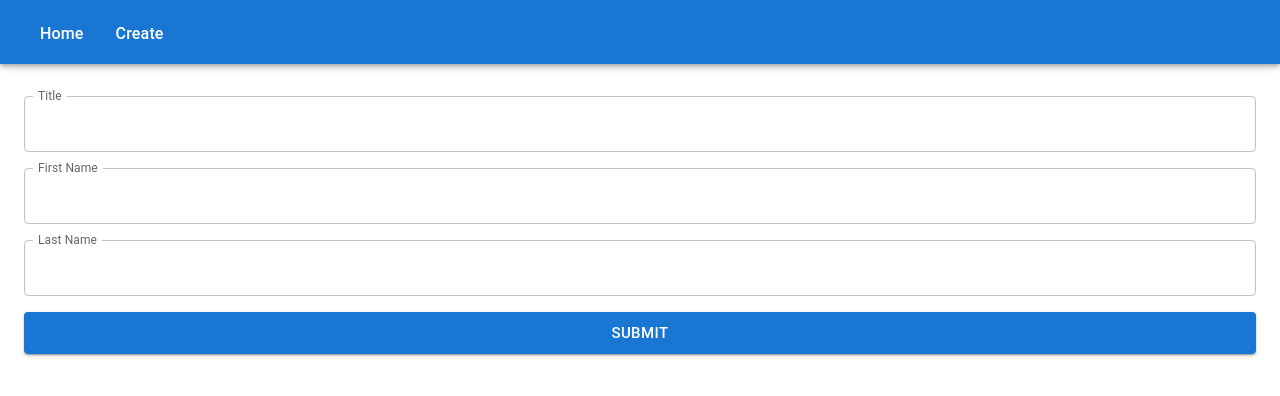
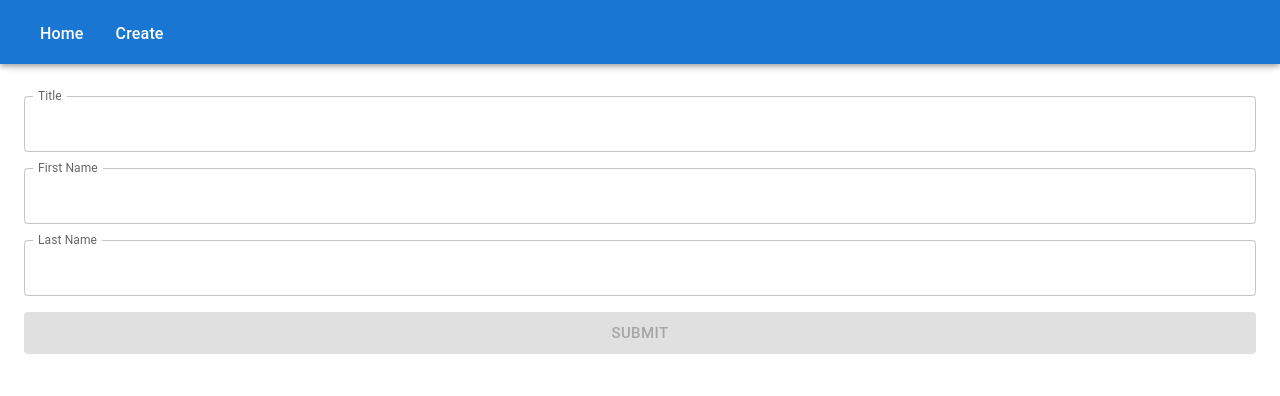
Before and after one commit to iding-ir/mui-react-query, a React (Create React App) app: page /#/edit/1 in a window 1280 px wide. Shown: the top 396 px of the page. Built offline with nearby package versions, Linux system fonts and the light colour scheme; no server answers.

Commit message:
Change form validation strategy

```diff
--- a/src/components/Form/Form.tsx
+++ b/src/components/Form/Form.tsx
@@ -41,13 +41,20 @@ const Form = ({ defaultValues, onSubmit, isLoading }: Props) => {
     handleSubmit,
     formState: { errors },
     reset,
-  } = useForm();
+    watch,
+  } = useForm({
+    mode: "onTouched",
+  });
 
   useEffect(() => {
     if (defaultValues && Object.keys(defaultValues).length) {
       reset(defaultValues);
     }
   }, [defaultValues, reset]);
+
+  const title = watch("title");
+  const firstName = watch("firstName");
+  const lastName = watch("lastName");
 
   return (
     <Box component="form" onSubmit={handleSubmit(onSubmit)}>
@@ -93,6 +100,7 @@ const Form = ({ defaultValues, onSubmit, isLoading }: Props) => {
           variant="contained"
           type="submit"
           size="large"
+          disabled={!title || !firstName || !lastName}
         >
           <Trans i18nKey="Form.submit" />
         </Button>
```
